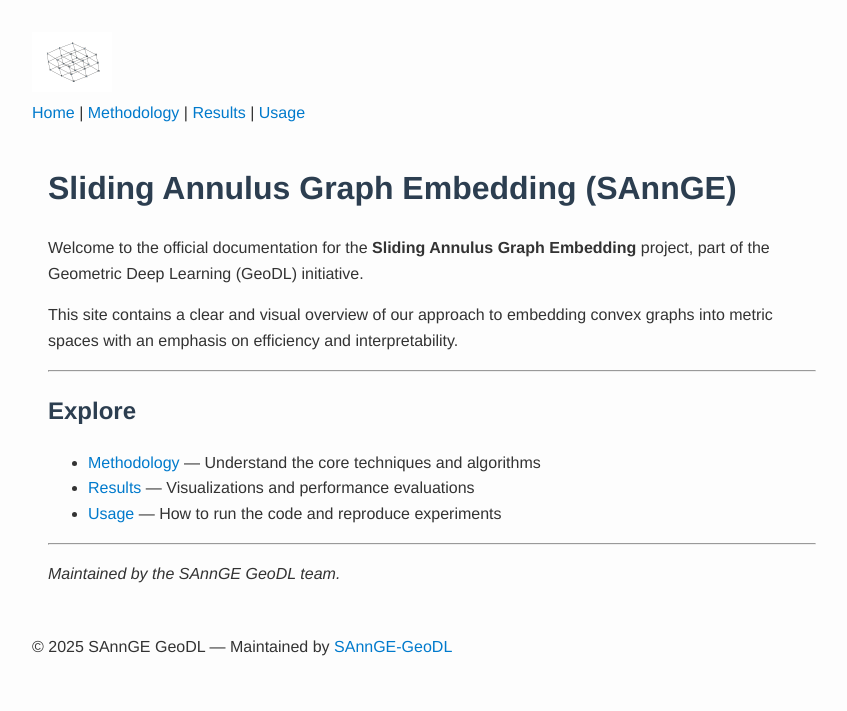
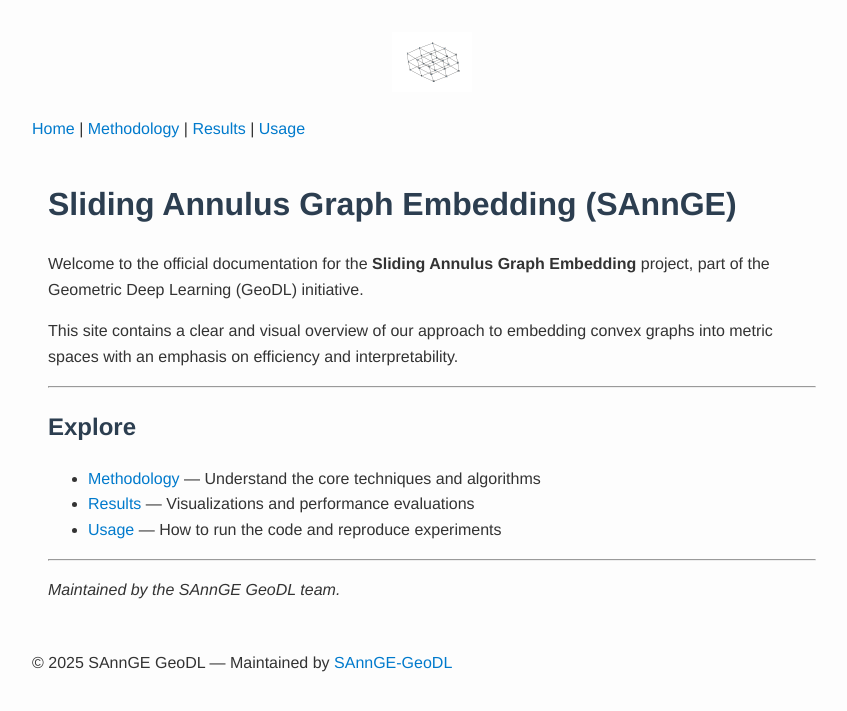
Before and after one commit to SAnnGE-GeoDL/SAnnGE-GeoDL.github.io, a Jekyll site: the page built from index.md, in a window 1280 px wide. Shown: the top 711 px of the page, without its empty margins (208-1055 px from the left). Built offline with Jekyll 4.4.1, drawn with Linux system fonts in a browser that asks for light colours.

Commit message:
Fixed favicon path

```diff
--- a/_layouts/default.html
+++ b/_layouts/default.html
@@ -5,7 +5,7 @@
   <meta name="viewport" content="width=device-width, initial-scale=1" />
   <title>{{ page.title }} - SAnnGE GeoDL</title>
   <link rel="stylesheet" href="/styles.css" />
-  <link rel="icon" href="/favicon.ico" type="image/x-icon" />
+  <link rel="icon" href="/assets/favicon.ico" type="image/x-icon" />
 </head>
 <body>
   <header>
--- a/styles.css
+++ b/styles.css
@@ -24,3 +24,10 @@ code, pre {
   padding: 0.2rem 0.4rem;
   border-radius: 4px;
 }
+.logo {
+  text-align: center;
+  margin-bottom: 1rem;
+}
+.logo img {
+  max-height: 60px;
+}
```
